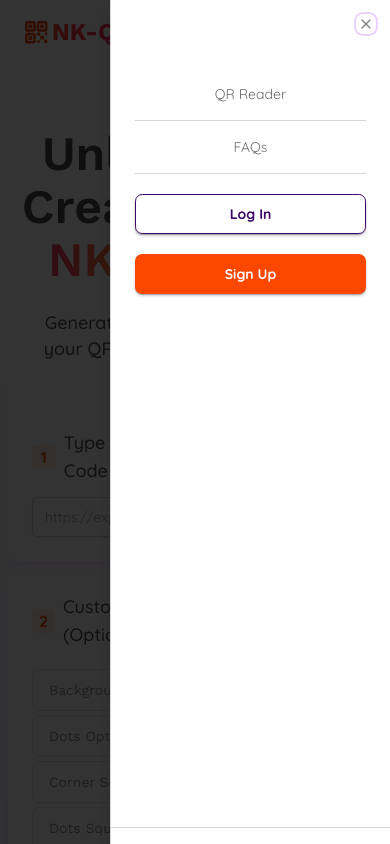
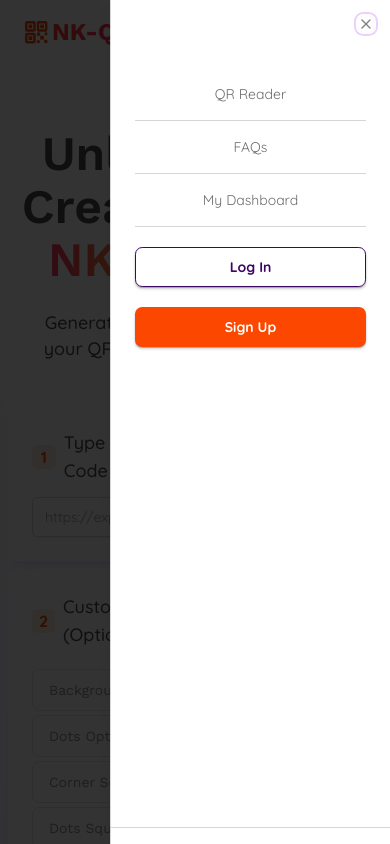
Before and after one commit to nkaryoli/nk_qrCode, a React (Vite) app: page / in a window 390 px wide. Both pictures are taken after a click on the button "Open menu". Shown: the top 844 px of the page. Built offline with nearby package versions, Linux system fonts and the light colour scheme; no server answers.

Commit message:
feat: enhance ActionButtons and BurgerMenu with improved dashboard navigation and sign-out button

```diff
--- a/src/components/layout/header/ActionButtons.tsx
+++ b/src/components/layout/header/ActionButtons.tsx
@@ -10,6 +10,7 @@ import {
     MenubarTrigger,
 } from '@/components/ui/menubar';
 import { NavLink } from 'react-router-dom';
+import { LogOut } from 'lucide-react';
 
 interface ActionButtonsProps {
     handleLogIn: () => void;
@@ -42,17 +43,21 @@ const ActionButtons: React.FC<ActionButtonsProps> = ({
                                 <span>{displayName}</span>
                             </div>
                         </MenubarTrigger>
-                        <MenubarContent>
-                            <MenubarItem>
-                                <NavLink to={'/dashboard'}>
-                                    Dashboard
+                        <MenubarContent className="w-56">
+                            <MenubarItem className="h-10 p-3">
+                                <NavLink
+                                    to={'/dashboard'}
+                                    className="flex gap-2"
+                                >
+                                    My Dashboard
                                 </NavLink>
-
                             </MenubarItem>
                             <MenubarItem>
                                 <button
-                                    className='w-full'
-                                    onClick={signOut}>
+                                    className="w-full flex justify-start gap-3 items-center p-1 h-10 group"
+                                    onClick={signOut}
+                                >
+                                    <LogOut className="text-black/50 group-hover:text-primary w-4" />
                                     SignOut
                                 </button>
                             </MenubarItem>
@@ -95,7 +100,6 @@ const ActionButtons: React.FC<ActionButtonsProps> = ({
                     </motion.div>
                 </>
             )}
-
         </div>
     );
 };
--- a/src/components/layout/header/BurgerMenu.tsx
+++ b/src/components/layout/header/BurgerMenu.tsx
@@ -79,6 +79,22 @@ const BurgerMenu: React.FC<BurgerMenuProps> = ({
                                     </NavLink>
                                 </SheetClose>
                             </li>
+                            <li>
+                                <SheetClose asChild>
+                                    <NavLink
+                                        to="/dashboard"
+                                        className={({ isActive }) =>
+                                            `${
+                                                isActive
+                                                    ? 'text-primary font-bold'
+                                                    : 'w-full flex justify-center gap-3 text-center py-4 border-b hover:text-primary transition-colors duration-200'
+                                            }`
+                                        }
+                                    >
+                                        My Dashboard
+                                    </NavLink>
+                                </SheetClose>
+                            </li>
                             {!user && (
                                 <>
                                     <li className="pt-5 ">
--- a/src/components/ui/menubar.tsx
+++ b/src/components/ui/menubar.tsx
@@ -115,7 +115,7 @@ const MenubarContent = React.forwardRef<
         alignOffset={alignOffset}
         sideOffset={sideOffset}
         className={cn(
-          "z-50 min-w-[12rem] overflow-hidden rounded-b-sm bg-gradient-to-b from-transparent via-white/40 to-purple-200/50 backdrop-blur-sm p-1 text-popover-foreground shadow-md data-[state=open]:animate-in data-[state=closed]:fade-out-0 data-[state=open]:fade-in-0 data-[state=closed]:zoom-out-95 data-[state=open]:zoom-in-95 data-[side=bottom]:slide-in-from-top-2 data-[side=left]:slide-in-from-right-2 data-[side=right]:slide-in-from-left-2 data-[side=top]:slide-in-from-bottom-2 origin-[--radix-menubar-content-transform-origin]",
+          "z-50 min-w-[12rem] overflow-hidden rounded-b-sm bg-white backdrop-blur-sm p-2 gap-2 text-popover-foreground shadow-md data-[state=open]:animate-in data-[state=closed]:fade-out-0 data-[state=open]:fade-in-0 data-[state=closed]:zoom-out-95 data-[state=open]:zoom-in-95 data-[side=bottom]:slide-in-from-top-2 data-[side=left]:slide-in-from-right-2 data-[side=right]:slide-in-from-left-2 data-[side=top]:slide-in-from-bottom-2 origin-[--radix-menubar-content-transform-origin]",
           className
         )}
         {...props}
@@ -134,7 +134,7 @@ const MenubarItem = React.forwardRef<
   <MenubarPrimitive.Item
     ref={ref}
     className={cn(
-      "relative flex cursor-default select-none items-center rounded-sm px-2 py-1.5 text-sm outline-none focus:bg-purple-100/50 focus:text-primary data-[disabled]:pointer-events-none data-[disabled]:opacity-50",
+      "relative flex cursor-default select-none items-center rounded-sm px-2  text-sm outline-none focus:bg-purple-100/50 focus:text-primary focus:font-medium data-[disabled]:pointer-events-none data-[disabled]:opacity-50",
       inset && "pl-8",
       className
     )}
```
